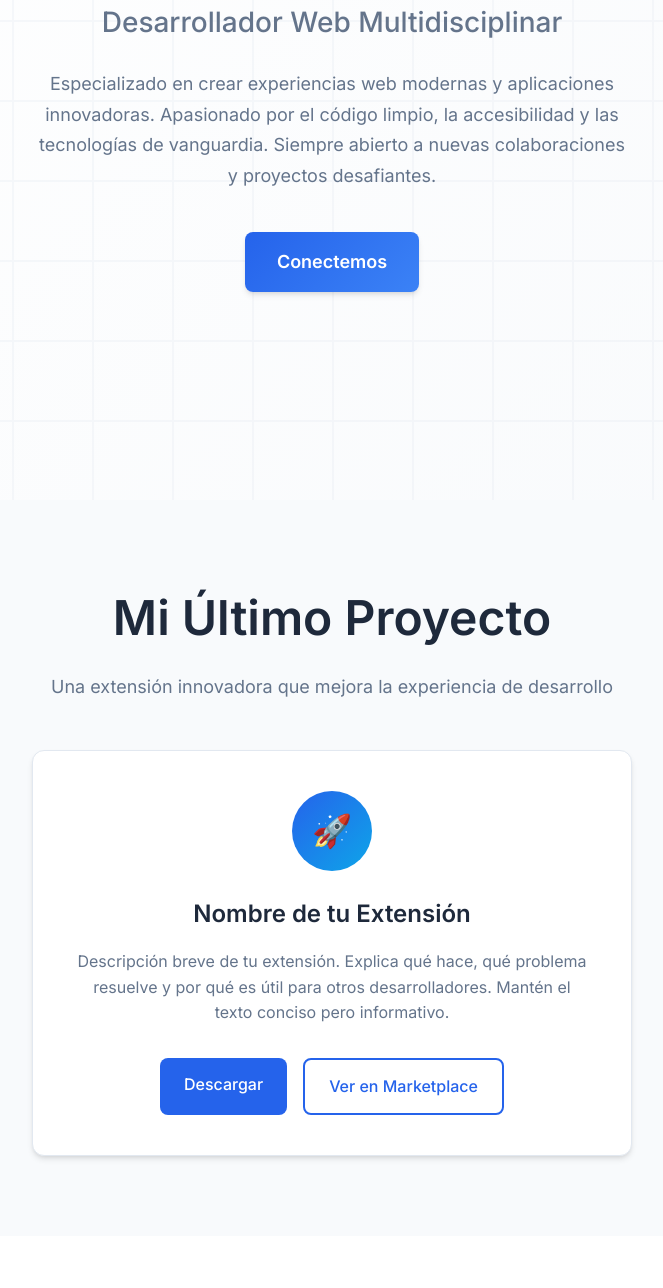
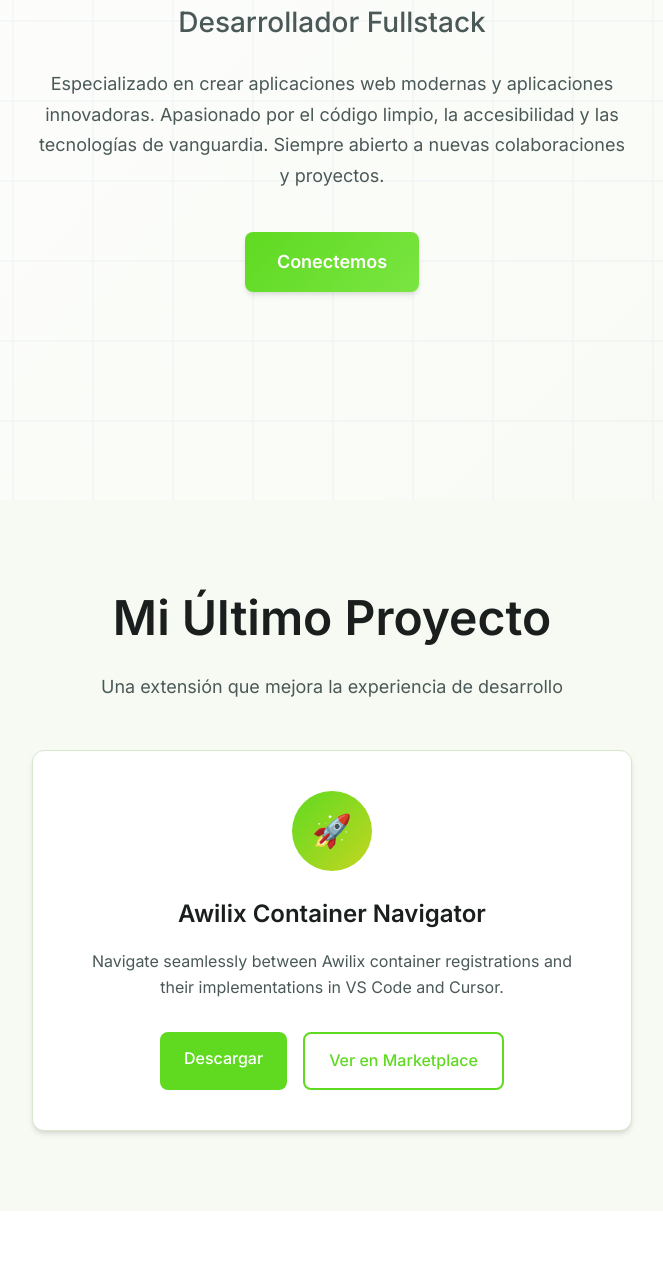
Before and after one commit to aarizkuren/aarizkuren.github.io, a plain HTML site: page index.html in a window 1280 px wide. Shown: the part 300-1588 px from the top of the page, without its empty margins (308-971 px from the left). Drawn offline with Linux system fonts and the light colour scheme.

Commit message:
update with personal data

```diff
--- a/index.html
+++ b/index.html
@@ -3,8 +3,8 @@
 <head>
     <meta charset="UTF-8">
     <meta name="viewport" content="width=device-width, initial-scale=1.0">
-    <title>Desarrollador Web - Portfolio</title>
-    <meta name="description" content="Desarrollador web multidisciplinar especializado en aplicaciones modernas y desarrollo frontend">
+    <title>Asier Arizkuren - Portfolio</title>
+    <meta name="description" content="Asier Arizkuren - Desarrollador web multidisciplinar especializado en aplicaciones modernas y desarrollo fullstack">
 
     <!-- Google Fonts -->
     <link rel="preconnect" href="https://fonts.googleapis.com">
@@ -20,21 +20,36 @@
         }
 
         :root {
-            --primary-color: #2563eb;
-            --primary-light: #3b82f6;
-            --primary-dark: #1d4ed8;
+            /* Colores Primarios - Verde Lima */
+            --primary-color: #5fda21;
+            --primary-light: #7ae542;
+            --primary-dark: #4bb818;
+
+            /* Colores Secundarios - Gris Carbón */
             --secondary-color: #64748b;
-            --accent-color: #0ea5e9;
-            --text-primary: #1e293b;
-            --text-secondary: #64748b;
-            --text-light: #94a3b8;
+
+            /* Color de Acento - Amarillo Verdoso */
+            --accent-color: #c4d620;
+
+            /* Colores de Texto */
+            --text-primary: #1a1f1e;
+            --text-secondary: #4a5958;
+            --text-light: #7a8988;
+
+            /* Colores de Fondo */
             --bg-primary: #ffffff;
-            --bg-secondary: #f8fafc;
-            --bg-accent: #f1f5f9;
-            --border-color: #e2e8f0;
+            --bg-secondary: #f7faf3;
+            --bg-accent: #eef5e8;
+
+            /* Otros Colores */
+            --border-color: #d8e8cf;
+
+            /* Sombras */
             --shadow-sm: 0 1px 2px 0 rgb(0 0 0 / 0.05);
             --shadow-md: 0 4px 6px -1px rgb(0 0 0 / 0.1), 0 2px 4px -2px rgb(0 0 0 / 0.1);
             --shadow-lg: 0 10px 15px -3px rgb(0 0 0 / 0.1), 0 4px 6px -4px rgb(0 0 0 / 0.1);
+
+            /* Diseño */
             --border-radius: 8px;
             --border-radius-lg: 12px;
             --transition: all 0.3s ease;
@@ -478,12 +493,12 @@
     <section class="hero">
         <div class="container">
             <div class="hero-content">
-                <h1 class="hero-title">Tu Nombre</h1>
-                <h2 class="hero-subtitle">Desarrollador Web Multidisciplinar</h2>
+                <h1 class="hero-title">Asier Arizkuren</h1>
+                <h2 class="hero-subtitle">Desarrollador Fullstack</h2>
                 <p class="hero-description">
-                    Especializado en crear experiencias web modernas y aplicaciones innovadoras.
+                    Especializado en crear aplicaciones web modernas y aplicaciones innovadoras.
                     Apasionado por el código limpio, la accesibilidad y las tecnologías de vanguardia.
-                    Siempre abierto a nuevas colaboraciones y proyectos desafiantes.
+                    Siempre abierto a nuevas colaboraciones y proyectos.
                 </p>
                 <a href="#contacto" class="cta-button">Conectemos</a>
             </div>
@@ -494,18 +509,17 @@
     <section class="extension-section" id="extension">
         <div class="container">
             <h2 class="section-title">Mi Último Proyecto</h2>
-            <p class="section-subtitle">Una extensión innovadora que mejora la experiencia de desarrollo</p>
+            <p class="section-subtitle">Una extensión que mejora la experiencia de desarrollo</p>
 
             <div class="extension-card">
                 <div class="extension-icon">🚀</div>
-                <h3 class="extension-name">Nombre de tu Extensión</h3>
+                <h3 class="extension-name">Awilix Container Navigator</h3>
                 <p class="extension-description">
-                    Descripción breve de tu extensión. Explica qué hace, qué problema resuelve
-                    y por qué es útil para otros desarrolladores. Mantén el texto conciso pero informativo.
+                    Navigate seamlessly between Awilix container registrations and their implementations in VS Code and Cursor.
                 </p>
                 <div class="extension-buttons">
-                    <a href="#" class="btn-primary">Descargar</a>
-                    <a href="#" class="btn-secondary">Ver en Marketplace</a>
+                    <a href="https://github.com/aarizkuren/awilix-container-navigator/releases/download/v1.0.0/awilix-container-navigator-1.0.0.vsix" class="btn-primary" target="_blank">Descargar</a>
+                    <a href="https://marketplace.visualstudio.com/items?itemName=aarizkuren.awilix-container-navigator" class="btn-secondary" target="_blank">Ver en Marketplace</a>
                 </div>
             </div>
         </div>
@@ -518,29 +532,29 @@
             <p class="section-subtitle">Encuéntrame en estas plataformas</p>
 
             <div class="links-grid">
-                <a href="https://github.com/tu-usuario" class="link-card" target="_blank" rel="noopener noreferrer">
+                <a href="https://github.com/aarizkuren" class="link-card" target="_blank" rel="noopener noreferrer">
                     <div class="link-icon">📱</div>
                     <h3 class="link-title">GitHub</h3>
                     <p class="link-description">Mis proyectos y contribuciones</p>
                 </a>
 
-                <a href="https://linkedin.com/in/tu-perfil" class="link-card" target="_blank" rel="noopener noreferrer">
+                <a href="https://linkedin.com/in/asier-arizkuren/" class="link-card" target="_blank" rel="noopener noreferrer">
                     <div class="link-icon">💼</div>
                     <h3 class="link-title">LinkedIn</h3>
                     <p class="link-description">Experiencia profesional</p>
                 </a>
 
-                <a href="mailto:tu-email@ejemplo.com" class="link-card">
+                <a href="mailto:hello@arizkuren.net" class="link-card">
                     <div class="link-icon">✉️</div>
                     <h3 class="link-title">Email</h3>
                     <p class="link-description">Contacto directo</p>
                 </a>
 
-                <a href="#" class="link-card" target="_blank" rel="noopener noreferrer">
+                <!--<a href="#" class="link-card" target="_blank" rel="noopener noreferrer">
                     <div class="link-icon">🌐</div>
                     <h3 class="link-title">Portfolio</h3>
                     <p class="link-description">Más proyectos</p>
-                </a>
+                </a>-->
             </div>
         </div>
     </section>
@@ -552,16 +566,7 @@
             <p class="section-subtitle">Cuéntame sobre tu proyecto y cómo puedo ayudarte</p>
 
             <div class="contact-content">
-                <form class="contact-form" action="https://formspree.io/f/YOUR_FORM_ID" method="POST">
-                    <!--
-                    INSTRUCCIONES PARA FORMSPREE:
-                    1. Ve a https://formspree.io/
-                    2. Crea una cuenta gratuita
-                    3. Crea un nuevo formulario
-                    4. Reemplaza "YOUR_FORM_ID" en el action con tu ID de formulario
-                    5. El formulario estará listo para recibir mensajes
-                    -->
-
+                <form class="contact-form" action="https://formspree.io/f/xeorknzn" method="POST">
                     <div class="form-group">
                         <label for="nombre" class="form-label">Nombre</label>
                         <input type="text" id="nombre" name="nombre" class="form-input" required>
@@ -592,7 +597,7 @@
     <footer class="footer">
         <div class="container">
             <div class="footer-content">
-                <p>&copy; 2024 Tu Nombre. Todos los derechos reservados.</p>
+                <p>&copy; 2025 Asier Arizkuren. Todos los derechos reservados.</p>
                 <p>Desarrollado con ❤️ para la comunidad</p>
             </div>
         </div>
```
